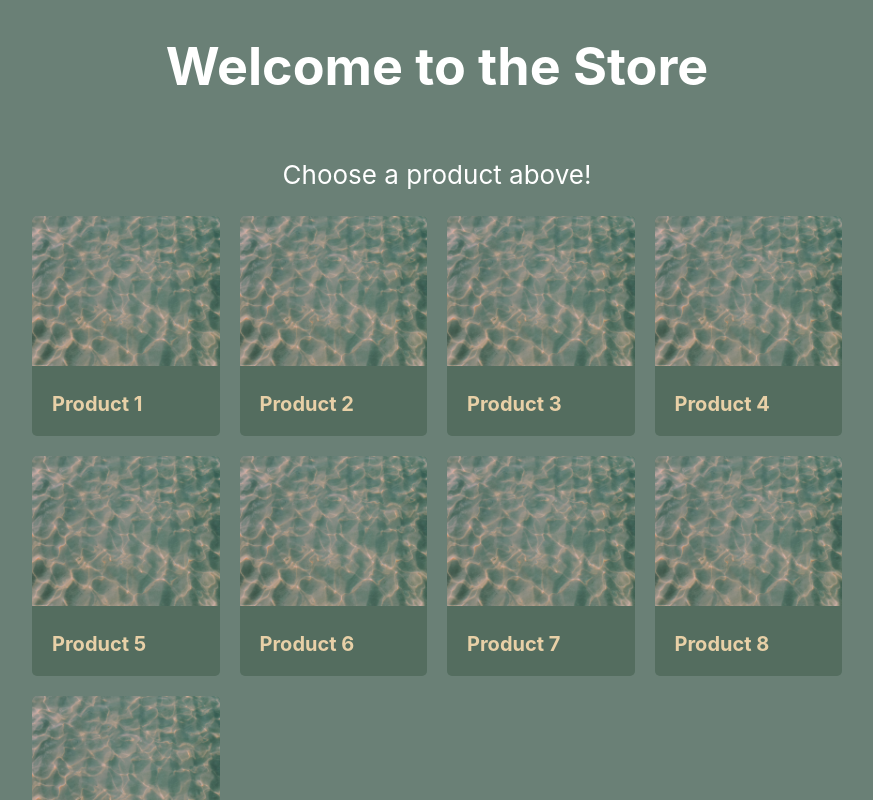
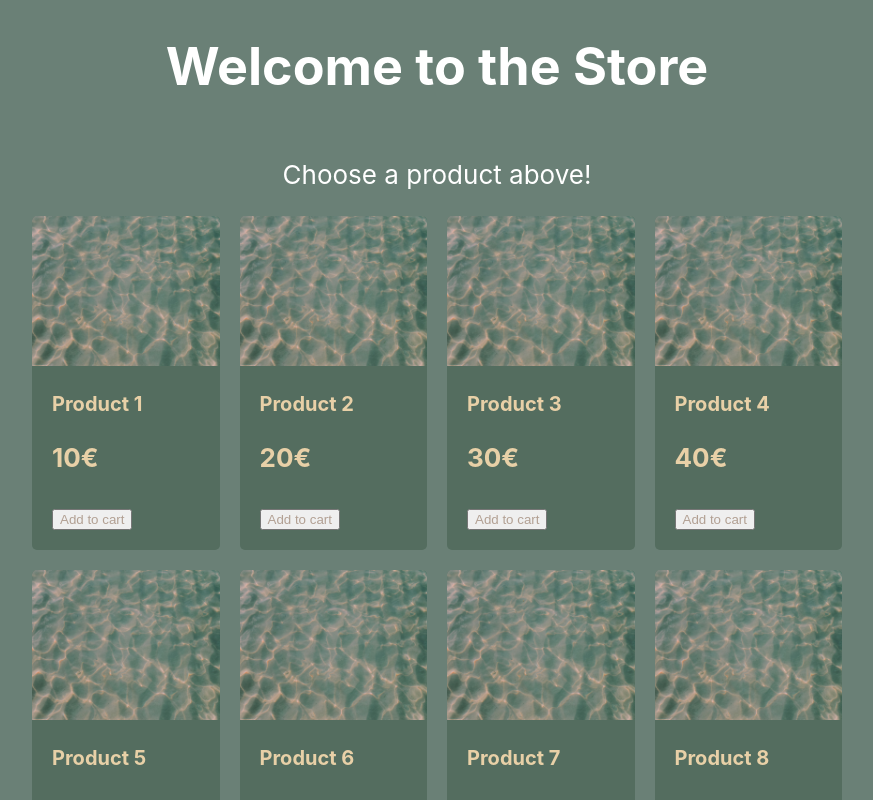
Before and after one commit to bzukow/shop-site-react-practice, a React (Create React App) app: page / in a window 1280 px wide. Shown: the top 800 px of the page, without its empty margins (203-1076 px from the left). Built offline with nearby package versions, Linux system fonts and the light colour scheme.

Commit message:
Adding Cart function part 1

```diff
--- a/src/App.js
+++ b/src/App.js
@@ -1,22 +1,41 @@
 
 import { useState, useEffect } from "react";
 import products from "./db.json";
-import { BrowserRouter, Routes, Route, Link } from "react-router-dom";
+import { BrowserRouter, Routes, Route } from "react-router-dom";
 import Home from "./pages/Home";
 import ProductDetails from "./pages/ProductDetails";
 
 function App() {
-  const [productsList, setProductsList] = useState([""]);
+  const [productsList, setProductsList] = useState([]);
+  const [loading, setLoading] = useState(true);
 
   useEffect(() => {
-    setProductsList(products);
+    setTimeout(() => {
+      setProductsList(products);
+      setLoading(false);
+    }, 1000);
   }, []);
 
+  const [cart, setCart] = useState([]);
+
+  const addToCart = (product) => {
+    setCart((prevCart) => [...prevCart, product]);
+  };
+
+  const removeFromCart = (productId) => {
+    setCart((prevCart) => prevCart.filter((item) => item.id !== productId));
+  };
   return (
     <BrowserRouter>
       <Routes>
-        <Route path="/" element={<Home productsList={productsList}/>} />
-        <Route path="/product/:id" element={<ProductDetails />} />
+        <Route
+          path="/"
+          element={loading ? <h2>Loading...</h2> : <Home productsList={productsList} addToCart={addToCart} />}
+        />
+        <Route
+          path="/product/:id"
+          element={loading ? <h2>Loading...</h2> : <ProductDetails productsList={productsList} addToCart={addToCart} />}
+        />
       </Routes>
     </BrowserRouter>
   );
--- a/src/ProductCard.js
+++ b/src/ProductCard.js
@@ -1,7 +1,7 @@
 import styles from "./ProductCard.module.css"
 import { Link } from "react-router-dom";
 
-function ProductCard({product}) {
+function ProductCard({product, addToCart}) {
     return (
         <Link to={`/product/${product.id}`}>
           <div className={styles['product-card']}>
@@ -10,10 +10,12 @@ function ProductCard({product}) {
             </div>
             <div className={styles['card-text-container']}>
                 <h3 className={styles['title']}>{product.name}</h3>
-
+                <p className={styles["price"]}>{product.price}€</p>
+                <button className={styles["button"]} onClick={() => addToCart(product)}>Add to cart</button>
             </div>
           </div>
         </Link>
+
     );
   }
 
--- a/src/ProductsList.js
+++ b/src/ProductsList.js
@@ -1,12 +1,12 @@
 import ProductCard from "./ProductCard.js"
 import styles from "./ProductsList.module.css"
-function ProductsList({productsList}) {
+function ProductsList({productsList, addToCart}) {
 
 
   return (
       <div className={styles['products-list']}>
         {productsList.map((product) => (
-          <ProductCard product={product} />
+          <ProductCard key={product.id} product={product} addToCart={addToCart} />
         ))}
       </div>
   );
--- a/src/pages/Home.js
+++ b/src/pages/Home.js
@@ -1,13 +1,13 @@
 import ProductsList from "../ProductsList.js"
 import styles from "./Home.module.css";
 
-function Home({productsList}) {
+function Home({productsList, addToCart}) {
     return (
       <div className={styles["App"]}>
         <div className={styles["App-header"]}>
           <h1>Welcome to the Store</h1>
           <p>Choose a product above!</p>
-          <ProductsList productsList={productsList}/>
+          <ProductsList productsList={productsList} addToCart={addToCart}/>
         </div>
       </div>
     );
--- a/src/pages/ProductDetails.js
+++ b/src/pages/ProductDetails.js
@@ -1,8 +1,12 @@
 import { useParams } from "react-router-dom";
 import styles from "./ProductDetails.module.css"
-function ProductDetails(product) {
+function ProductDetails({productsList, addToCart}) {
   const { id } = useParams();
 
+  const product = productsList.find(product => product.id === id);
+  if (!product) {
+    return <p>Product not found. 😢</p>; // Jeśli brak produktu
+  }
   return (
     <div className={styles["product-details-page"]}>
       <h1>Product Details</h1>
@@ -13,7 +17,7 @@ function ProductDetails(product) {
       <div className={styles["site-text-container"]}>
         <h3 className={styles["title"]}>{product.name}</h3>
         <p className={styles["price"]}>{product.price}€</p>
-        <button className={styles["button"]}>Add to cart</button>
+        <button className={styles["button"]} onClick={() => addToCart(product)}>Add to cart</button>
       </div>
     </div>
   );
```
Lines whose indentation alone changed are shown as unchanged.
